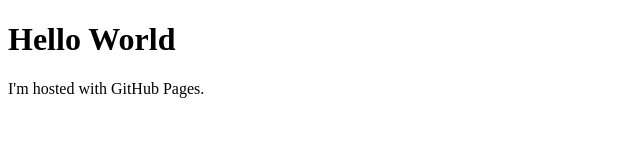
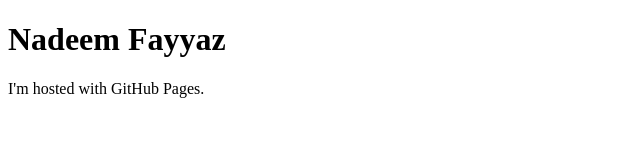
Before and after one commit to atnadeemfayyaz/atnadeemfayyaz.github.io, a plain HTML site: page index.html in a window 1280 px wide. Shown: the whole page, without its empty margins (0-640 px from the left). Drawn offline with Linux system fonts and the light colour scheme.

Commit message:
Update index.html

```diff
--- a/index.html
+++ b/index.html
@@ -1,7 +1,7 @@
 <!DOCTYPE html>
 <html>
 <body>
-<h1>Hello World</h1>
+<h1>Nadeem Fayyaz</h1>
 <p>I'm hosted with GitHub Pages.</p>
 </body>
 </html>
```
